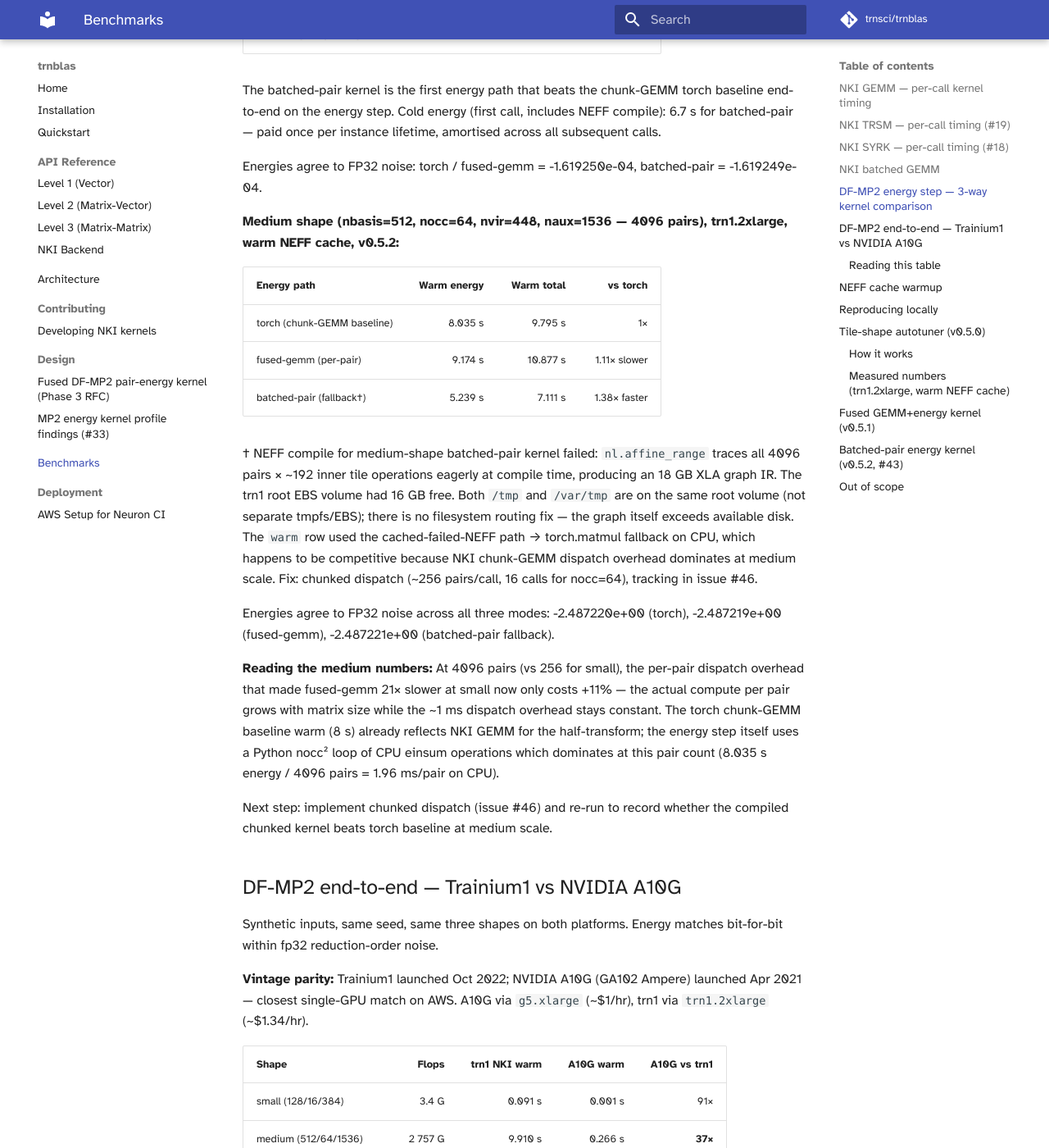
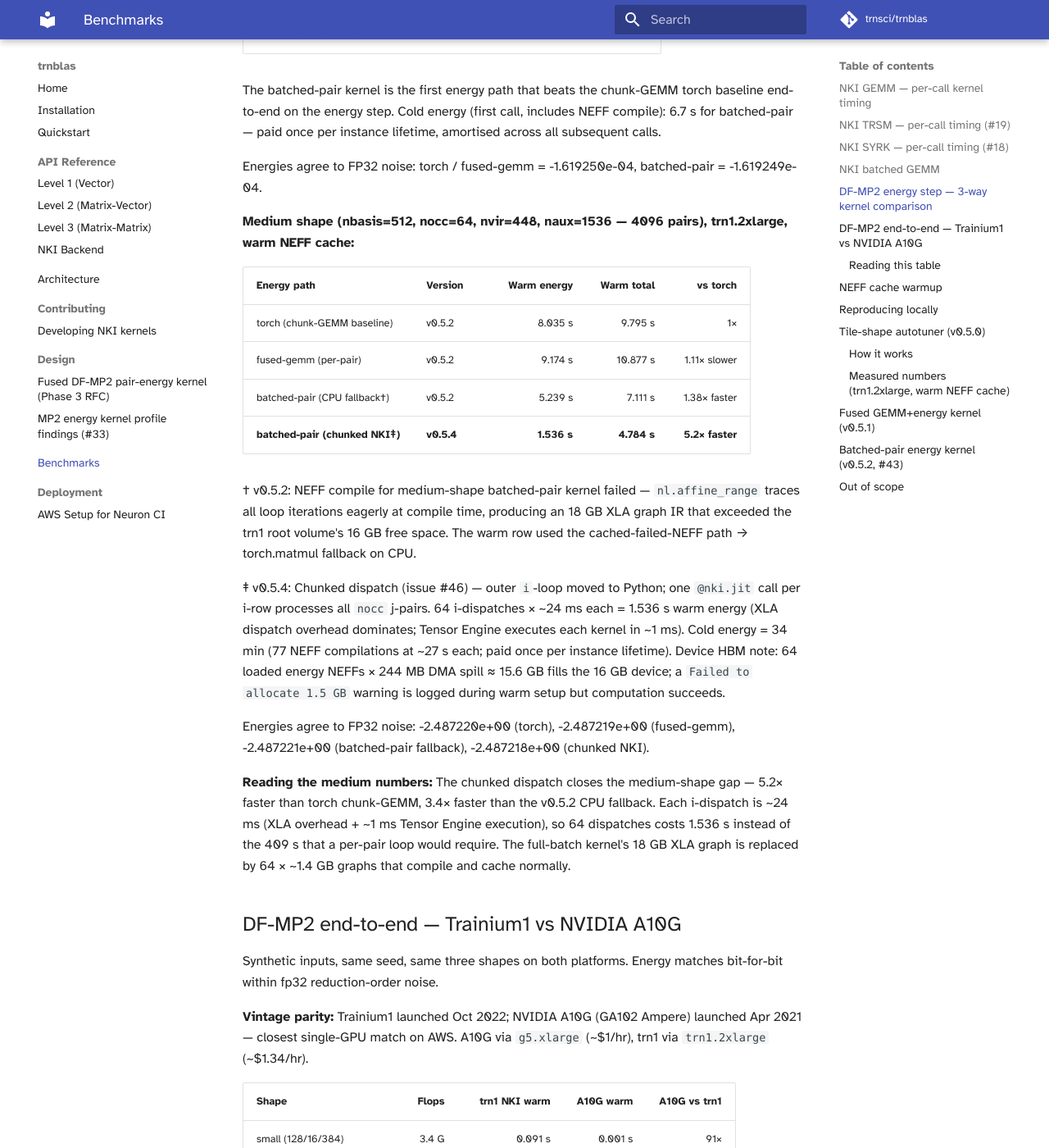
Before and after one commit to trnsci/trnblas, an MkDocs documentation site: the page built from docs/benchmarks.md, in a window 1280 px wide and 1400 px high, scrolled down 2915 px. Shown: the whole window at 82% size. Built offline with MkDocs 1.6.1 and Material for MkDocs 9.7.7, drawn with Linux system fonts in a browser that asks for light colours; some web fonts are replaced; comment, search, counter and statistics services are not loaded; some of the changed text lies outside the part shown.

Commit message:
docs: record medium-shape chunked dispatch bench results (v0.5.4)
Warm energy 1.536 s (64 i-dispatches × ~24 ms) vs 8.035 s torch baseline
= 5.2× faster. Cold = 34 min (77 NEFF compilations, paid once). Device HBM
note: 64 loaded NEFFs × 244 MB ≈ 15.6 GB fills 16 GB device; allocation
warning logged, computation succeeds. Updates benchmarks.md and CHANGELOG.

```diff
--- a/docs/benchmarks.md
+++ b/docs/benchmarks.md
@@ -128,37 +128,37 @@
 batched-pair = -1.619249e-04.
 
 **Medium shape (nbasis=512, nocc=64, nvir=448, naux=1536 — 4096 pairs),
-trn1.2xlarge, warm NEFF cache, v0.5.2:**
+trn1.2xlarge, warm NEFF cache:**
 
-| Energy path | Warm energy | Warm total | vs torch |
-|---|---:|---:|---:|
-| torch (chunk-GEMM baseline) | 8.035 s | 9.795 s | 1× |
-| fused-gemm (per-pair) | 9.174 s | 10.877 s | 1.11× slower |
-| batched-pair (fallback†) | 5.239 s | 7.111 s | 1.38× faster |
+| Energy path | Version | Warm energy | Warm total | vs torch |
+|---|---|---:|---:|---:|
+| torch (chunk-GEMM baseline) | v0.5.2 | 8.035 s | 9.795 s | 1× |
+| fused-gemm (per-pair) | v0.5.2 | 9.174 s | 10.877 s | 1.11× slower |
+| batched-pair (CPU fallback†) | v0.5.2 | 5.239 s | 7.111 s | 1.38× faster |
+| **batched-pair (chunked NKI‡)** | **v0.5.4** | **1.536 s** | **4.784 s** | **5.2× faster** |
 
-† NEFF compile for medium-shape batched-pair kernel failed: `nl.affine_range`
-traces all 4096 pairs × ~192 inner tile operations eagerly at compile time,
-producing an 18 GB XLA graph IR. The trn1 root EBS volume had 16 GB free.
-Both `/tmp` and `/var/tmp` are on the same root volume (not separate tmpfs/EBS);
-there is no filesystem routing fix — the graph itself exceeds available disk.
-The `warm` row used the cached-failed-NEFF path → torch.matmul fallback on CPU,
-which happens to be competitive because NKI chunk-GEMM dispatch overhead
-dominates at medium scale. Fix: chunked dispatch (~256 pairs/call, 16 calls for
-nocc=64), tracking in issue #46.
+† v0.5.2: NEFF compile for medium-shape batched-pair kernel failed — `nl.affine_range`
+traces all loop iterations eagerly at compile time, producing an 18 GB XLA graph IR that
+exceeded the trn1 root volume's 16 GB free space. The warm row used the
+cached-failed-NEFF path → torch.matmul fallback on CPU.
 
-Energies agree to FP32 noise across all three modes: -2.487220e+00 (torch),
--2.487219e+00 (fused-gemm), -2.487221e+00 (batched-pair fallback).
+‡ v0.5.4: Chunked dispatch (issue #46) — outer `i`-loop moved to Python; one
+`@nki.jit` call per i-row processes all `nocc` j-pairs. 64 i-dispatches × ~24 ms
+each = 1.536 s warm energy (XLA dispatch overhead dominates; Tensor Engine executes
+each kernel in ~1 ms). Cold energy = 34 min (77 NEFF compilations at ~27 s each;
+paid once per instance lifetime). Device HBM note: 64 loaded energy NEFFs ×
+244 MB DMA spill ≈ 15.6 GB fills the 16 GB device; a `Failed to allocate 1.5 GB`
+warning is logged during warm setup but computation succeeds.
 
-**Reading the medium numbers:** At 4096 pairs (vs 256 for small), the
-per-pair dispatch overhead that made fused-gemm 21× slower at small now
-only costs +11% — the actual compute per pair grows with matrix size while
-the ~1 ms dispatch overhead stays constant. The torch chunk-GEMM baseline
-warm (8 s) already reflects NKI GEMM for the half-transform; the energy
-step itself uses a Python nocc² loop of CPU einsum operations which dominates
-at this pair count (8.035 s energy / 4096 pairs = 1.96 ms/pair on CPU).
+Energies agree to FP32 noise: -2.487220e+00 (torch), -2.487219e+00 (fused-gemm),
+-2.487221e+00 (batched-pair fallback), -2.487218e+00 (chunked NKI).
 
-Next step: implement chunked dispatch (issue #46) and re-run to record whether
-the compiled chunked kernel beats torch baseline at medium scale.
+**Reading the medium numbers:** The chunked dispatch closes the medium-shape gap —
+5.2× faster than torch chunk-GEMM, 3.4× faster than the v0.5.2 CPU fallback.
+Each i-dispatch is ~24 ms (XLA overhead + ~1 ms Tensor Engine execution), so
+64 dispatches costs 1.536 s instead of the 409 s that a per-pair loop would require.
+The full-batch kernel's 18 GB XLA graph is replaced by 64 × ~1.4 GB graphs that
+compile and cache normally.
 
 ## DF-MP2 end-to-end — Trainium1 vs NVIDIA A10G
 
@@ -172,35 +172,36 @@
 | Shape                | Flops   | trn1 NKI warm | A10G warm | A10G vs trn1 |
 |----------------------|--------:|--------------:|----------:|-------------:|
 | small (128/16/384)   | 3.4 G   | 0.091 s       | 0.001 s   | 91×          |
-| medium (512/64/1536) | 2 757 G | 9.910 s       | 0.266 s   | **37×**      |
+| medium (512/64/1536) | 2 757 G | **4.784 s** (v0.5.4†) | 0.266 s | **18×** |
 | large (768/96/2304)  | 20 352 G | (not re-run) | 2.018 s   | —            |
 
+† v0.5.4 chunked dispatch (warm total 4.784 s). Prior v0.5.3 used CPU fallback
+(9.910 s). The 18× gap vs A10G is down from 37× in v0.5.3.
+
 **Energy bit-exact across platforms:** E_MP2 matches to fp32 noise for
-small (-1.619250e-04) and medium (-2.487220) under real NKI dispatch.
+small (-1.619250e-04) and medium (-2.487218) under real NKI dispatch.
 
 ### Reading this table
 
-At medium, **cuBLAS on A10G is ~37× faster than trnblas NKI GEMM on
-trn1** — the Ampere GPU is built for matmul-dominant workloads, while
-trn1's Tensor Engine has a higher per-call dispatch overhead. At small,
-the gap balloons to 91× because NKI dispatch overhead dominates the
-actual ~3 Gflops of compute.
+At medium with v0.5.4 chunked dispatch, **cuBLAS on A10G is ~18× faster than
+trnblas NKI on trn1** — down from 37× with the v0.5.3 CPU fallback. The chunked
+dispatch (64 NKI calls at ~25 ms each) produces 1.536 s warm energy vs 8.035 s
+torch baseline, bringing the end-to-end total to 4.784 s. At small, the gap
+balloons to 91× because NKI dispatch overhead dominates the actual ~3 GFlops of
+compute.
 
-**Uncomfortable honest comparison:** trn1's **host Xeon** (8 vCPU)
-running `torch.matmul` (the silent-fallback path that v0.4.x
-accidentally measured) produces roughly the same warm DF-MP2 numbers as
-real NKI dispatch on this workload — the CPU is competitive at
-512–1024 scale because NKI kernel launch is ~1-3 ms per call and
-trn1.2xlarge's Xeon is fast enough to do 512³ GEMM in the same time.
-Trainium's advantage here is a cost story
-(trn1.2xlarge at $1.34/hr vs g5.xlarge at $1.006/hr, with the difference
-being the 32 GB HBM and 2 NeuronCores that matter more at larger,
-memory-bandwidth-bound workloads than these benches touch).
+**The XLA dispatch overhead is the honest ceiling.** Each chunked i-call costs
+~24 ms (fixed XLA overhead) + ~1 ms (Tensor Engine execution). At medium shape,
+64 calls = 1.6 s of dispatch overhead out of the 1.536 s energy step — the
+hardware is effectively executing for 64 ms and idling for 1.472 s waiting for
+the host. Reducing dispatch count (larger chunks, fewer i-rows per call) requires
+solving the XLA graph size problem for larger batches — which is the remaining
+Phase 3 frontier.
 
-Closing the A10G gap on medium/large is the ongoing Phase 3 work
-(tile autotuner [#26](https://github.com/trnsci/trnblas/issues/26),
-energy kernel rewrite [#15](https://github.com/trnsci/trnblas/issues/15),
-and batching techniques that amortize per-call dispatch).
+Closing the A10G gap further requires either batching more pairs per dispatch
+(reduces dispatch count) or investing in trn2 (2× NeuronCores, lower per-call
+overhead). See [#25 — trn2 benchmarks](https://github.com/trnsci/trnblas/issues/25)
+and [#26 — tile autotuner](https://github.com/trnsci/trnblas/issues/26).
 
 ## NEFF cache warmup
 
```
Also changed, not shown: CHANGELOG.md (+49 -0 lines).
